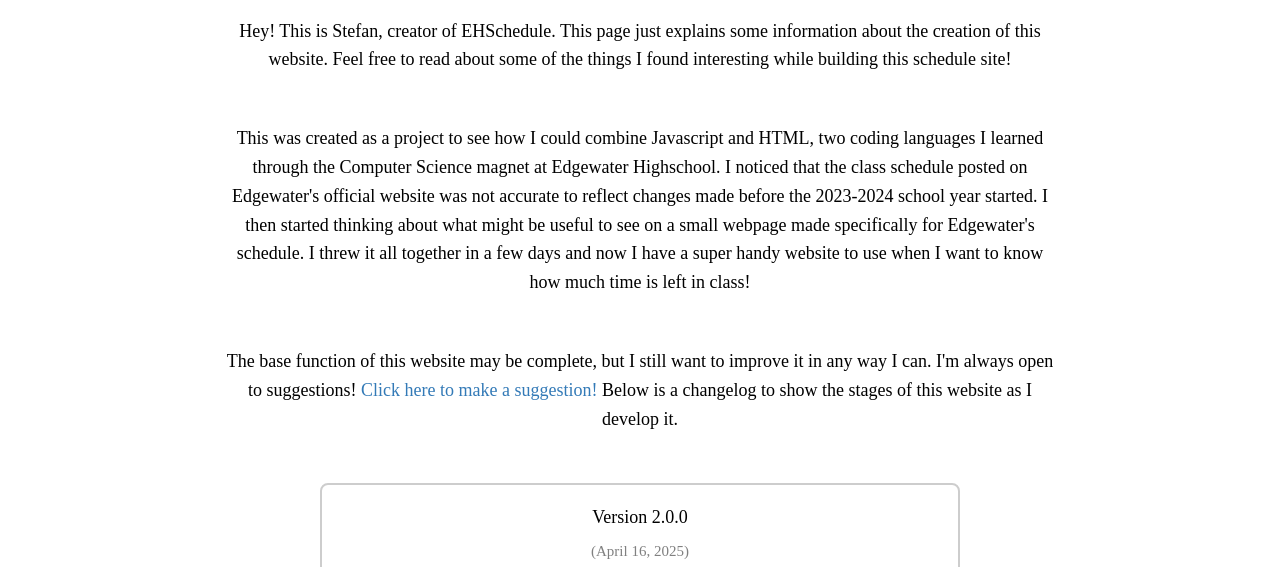
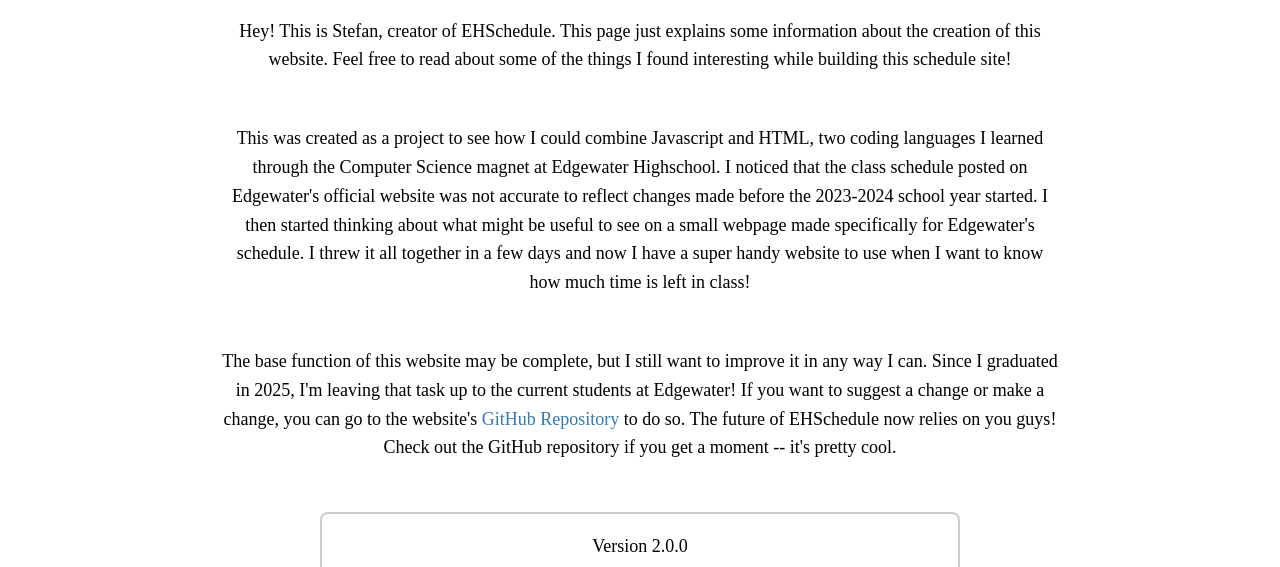
Before and after one commit to Kristian-Ostberg/EHSchedule, a plain HTML site: page about.html in a window 1280 px wide. Shown: the part 159-726 px from the top of the page. Drawn offline with nearby package versions, Linux system fonts and the light colour scheme; a web font is replaced by a local one.

Commit message:
Update about.html

```diff
--- a/about.html
+++ b/about.html
@@ -74,9 +74,12 @@
           <div class="col-12 aboutText">
             <p>
               The base function of this website may be complete, but I still
-              want to improve it in any way I can. I'm always open to
-              suggestions! <a href="https://docs.google.com/forms/d/e/1FAIpQLSczaNdqPDAi_SP3BIyHHxgvPHZ_n7l2D6nCYI7hRoZmf-yH1g/viewform?usp=sf_linkhttps://docs.google.com/forms/d/e/1FAIpQLSczaNdqPDAi_SP3BIyHHxgvPHZ_n7l2D6nCYI7hRoZmf-yH1g/viewform?usp=sf_link">Click here to make a suggestion!</a> Below is a changelog to show the stages of this
-              website as I develop it.
+              want to improve it in any way I can. Since I graduated in 2025,
+              I'm leaving that task up to the current students at Edgewater!
+              If you want to suggest a change or make a change, you can go to
+              the website's <a href="https://docs.google.com/forms/d/e/1FAIpQLSczaNdqPDAi_SP3BIyHHxgvPHZ_n7l2D6nCYI7hRoZmf-yH1g/viewform?usp=sf_linkhttps://docs.google.com/forms/d/e/1FAIpQLSczaNdqPDAi_SP3BIyHHxgvPHZ_n7l2D6nCYI7hRoZmf-yH1g/viewform?usp=sf_link">GitHub Repository</a>
+              to do so. The future of EHSchedule now relies on you guys! Check
+              out the GitHub repository if you get a moment -- it's pretty cool.
             </p>
           </div>
         </div>
```
